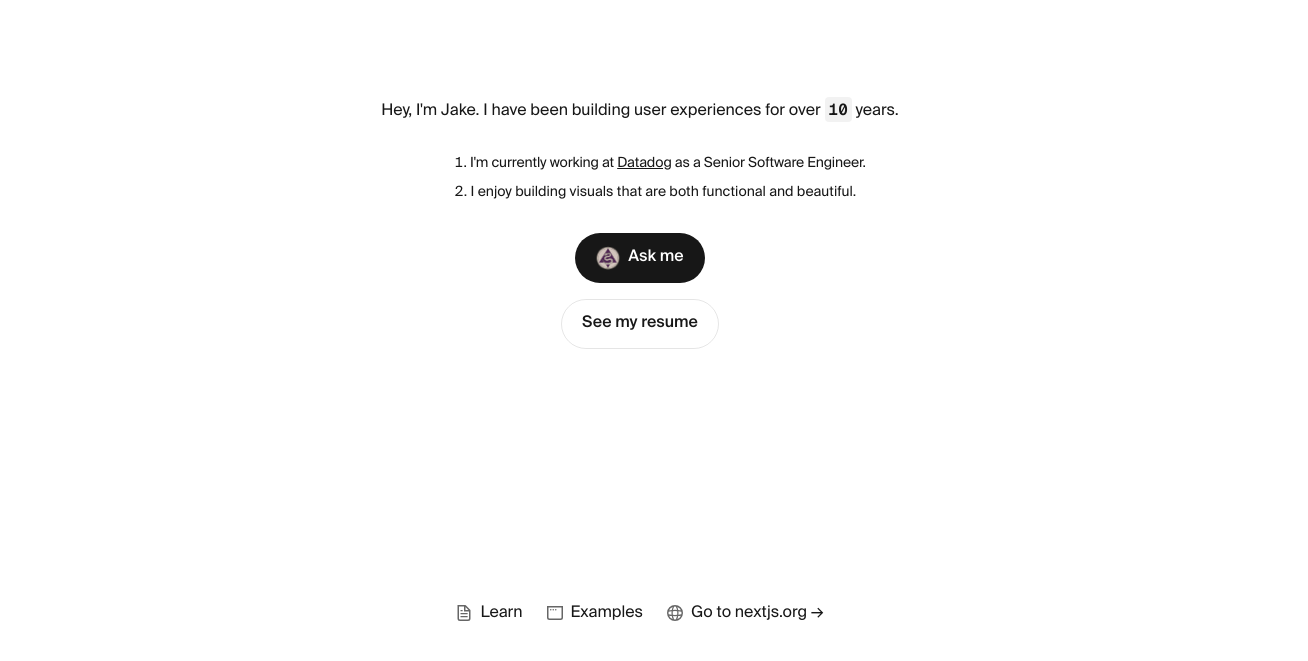
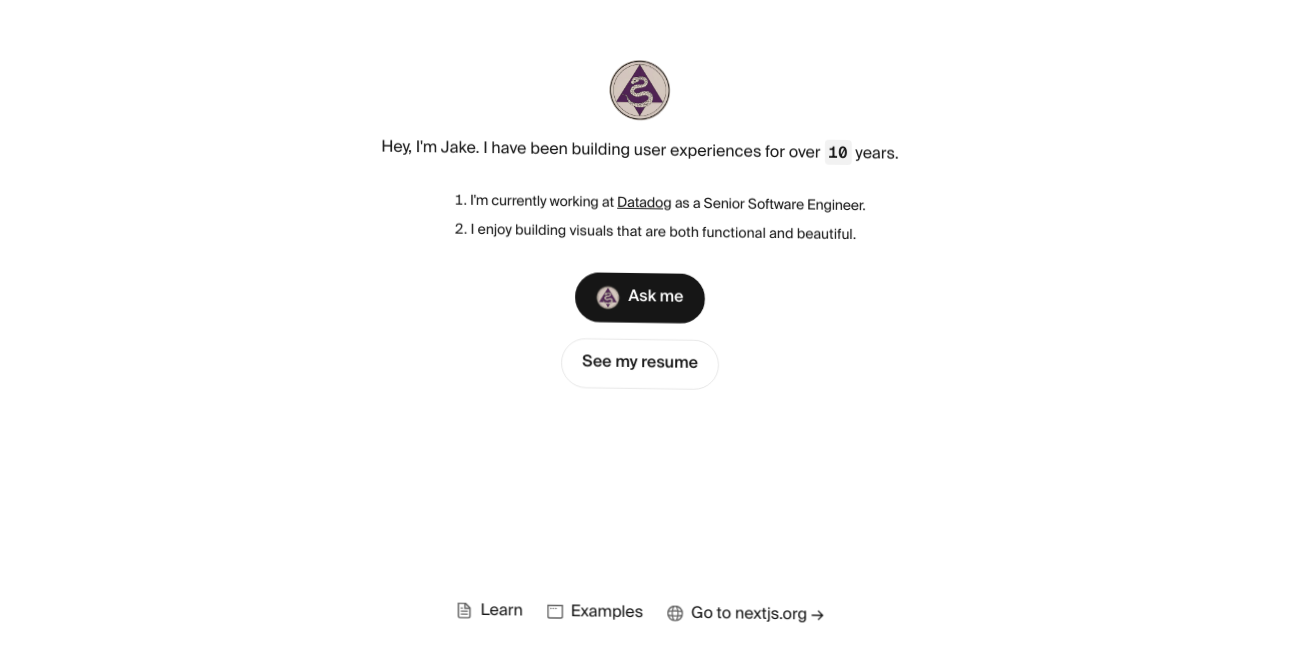
Before and after one commit to jnelken/portfolio-2025, a Next.js app: page / in a window 1280 px wide. Shown: the part 205-866 px from the top of the page, 1308 px wide, since content can reach past the window. Built offline with nearby package versions, Linux system fonts and the light colour scheme.

Commit message:
Add WarpContainer

```diff
--- a/components/pages/Home.tsx
+++ b/components/pages/Home.tsx
@@ -8,10 +8,14 @@ import Code from '../ui/Code';
 import Logo from '../ui/Logo';
 import Footer from '../ui/Footer';
 import NoiseBackground from '../ui/NoiseBackground';
+import WarpContainer from '../ui/WarpContainer';
 
 export default function Home() {
   return (
-    <div
+    <>
+      <NoiseBackground />
+
+      <WarpContainer
         style={{
           position: 'relative',
           display: 'grid',
@@ -24,7 +28,6 @@ export default function Home() {
           gap: '64px',
           fontFamily: 'var(--font-suisse-intl)',
         }}>
-      <NoiseBackground />
         <main
           style={{
             display: 'flex',
@@ -33,7 +36,7 @@ export default function Home() {
             gridRowStart: 2,
             alignItems: 'center',
           }}>
-        {/* <Logo /> */}
+          <Logo />
           <Text style={{ textAlign: 'center' }}>
             Hey, I'm Jake. I have been building user experiences for over{' '}
             <Code>10</Code> years.
@@ -82,6 +85,7 @@ export default function Home() {
           </Flex>
         </main>
         <Footer />
-    </div>
+      </WarpContainer>
+    </>
   );
 }
--- a/components/ui/NoiseBackground.tsx
+++ b/components/ui/NoiseBackground.tsx
@@ -1,26 +1,54 @@
-import { CSSProperties } from 'react';
+import { CSSProperties, useMemo } from 'react';
 
 interface NoiseBackgroundProps {
   style?: CSSProperties;
   className?: string;
 }
 
-const RES = 20;
-const RES_SIZE = `${RES}px ${RES}px`;
+// Simple seeded random number generator
+function seededRandom(seed: number) {
+  const x = Math.sin(seed) * 10000;
+  return x - Math.floor(x);
+}
+
+// Generate values from seed
+function generateFromSeed(seed: number) {
+  const base = seededRandom(seed);
+  const seed2 = seededRandom(seed * 2);
+  const seed3 = seededRandom(seed * 3);
+  const seed4 = seededRandom(seed * 4);
+  const seed5 = seededRandom(seed * 5);
+
+  return {
+    resolution: Math.floor(15 + base * 15), // 15-30px
+    opacity: 0.3 + seed2 * 0.4, // 0.3-0.7
+    shiftDuration: 8 + seed3 * 8, // 8-16s
+    warpDuration: 12 + seed4 * 12, // 12-24s
+    scaleMax: 1 + seed5 * 0.05, // 1-1.05
+    skewMax: seed2 * 2, // 0-2deg
+    blurMax: 0.3 + seed3 * 1, // 0.3-1.3px
+    hueRange: seed4 * 20, // 0-20deg
+  };
+}
+
 export default function NoiseBackground({
   style,
   className,
 }: NoiseBackgroundProps) {
+  const seed = useMemo(() => Math.random() * 1000, []); // Generate once per component mount
+  const params = useMemo(() => generateFromSeed(seed), [seed]);
+
+  const RES_SIZE = `${params.resolution}px ${params.resolution}px`;
   const noiseStyle: CSSProperties = {
     position: 'absolute',
     top: 0,
     left: 0,
     width: '100%',
     height: '100%',
-    background:
-      'radial-gradient(circle, rgba(255,255,255,0.1) 1px, transparent 1px)',
+    background: `radial-gradient(circle, rgba(255,255,255,${params.opacity}) 1px, transparent 1px)`,
     backgroundSize: RES_SIZE,
-    animation: 'shift 10s linear infinite',
+    animation: `shift ${params.shiftDuration}s ease-in-out infinite, warp ${params.warpDuration}s ease-in-out infinite`,
+    filter: `blur(${params.blurMax * 0.5}px) contrast(1.2)`,
     pointerEvents: 'none',
     zIndex: -1,
     ...style,
@@ -37,6 +65,33 @@ export default function NoiseBackground({
             background-position: ${RES_SIZE};
           }
         }
+
+        @keyframes warp {
+          0%,
+          100% {
+            transform: scale(1) skew(0deg, 0deg);
+            filter: blur(${params.blurMax * 0.5}px) contrast(1.2)
+              hue-rotate(0deg);
+          }
+          25% {
+            transform: scale(${params.scaleMax})
+              skew(${params.skewMax * 0.5}deg, ${params.skewMax * 0.2}deg);
+            filter: blur(${params.blurMax * 0.8}px) contrast(1.3)
+              hue-rotate(${params.hueRange * 0.25}deg);
+          }
+          50% {
+            transform: scale(${2 - params.scaleMax})
+              skew(${-params.skewMax * 0.3}deg, ${params.skewMax * 0.4}deg);
+            filter: blur(${params.blurMax * 0.3}px) contrast(1.1)
+              hue-rotate(${-params.hueRange * 0.15}deg);
+          }
+          75% {
+            transform: scale(${1 + (params.scaleMax - 1) * 0.5})
+              skew(${params.skewMax * 0.2}deg, ${-params.skewMax * 0.3}deg);
+            filter: blur(${params.blurMax * 0.6}px) contrast(1.25)
+              hue-rotate(${params.hueRange * 0.1}deg);
+          }
+        }
       `}</style>
       <div style={noiseStyle} className={className} />
     </>
--- /dev/null
+++ b/components/ui/WarpContainer.tsx
@@ -0,0 +1,91 @@
+import { CSSProperties, ReactNode, useMemo, useEffect } from 'react';
+
+interface WarpContainerProps {
+  children: ReactNode;
+  style?: CSSProperties;
+  className?: string;
+  intensity?: number; // 0-1 multiplier for effect intensity
+}
+
+// Simple seeded random number generator
+function seededRandom(seed: number) {
+  const x = Math.sin(seed) * 10000;
+  return x - Math.floor(x);
+}
+
+// Generate warp parameters from seed
+function generateWarpParams(seed: number, intensity: number = 1) {
+  const seed2 = seededRandom(seed * 2);
+  const seed3 = seededRandom(seed * 3);
+  const seed4 = seededRandom(seed * 4);
+  const seed5 = seededRandom(seed * 5);
+
+  return {
+    warpDuration: (12 + seed2 * 12) / Math.max(intensity, 0.1), // 12-24s (faster with higher intensity)
+    scaleMax: 1 + (seed3 * 0.1 * intensity), // 1-1.1
+    skewMax: seed4 * 5 * intensity, // 0-5deg
+    blurMax: (0.5 + seed5 * 2) * intensity, // 0.5-2.5px
+    hueRange: seed2 * 30 * intensity, // 0-30deg
+  };
+}
+
+export default function WarpContainer({
+  children,
+  style,
+  className,
+  intensity = 1,
+}: WarpContainerProps) {
+  const seed = useMemo(() => Math.floor(Math.random() * 10000), []); // Generate once per component mount
+  const params = useMemo(
+    () => generateWarpParams(seed, intensity),
+    [seed, intensity],
+  );
+
+  const animationName = `warp-${seed}`;
+
+  useEffect(() => {
+    // Create keyframes and inject into document
+    const keyframes = `
+      @keyframes ${animationName} {
+        0%, 100% {
+          transform: scale(1) skew(0deg, 0deg);
+          filter: blur(0px) contrast(1) hue-rotate(0deg);
+        }
+        25% {
+          transform: scale(${params.scaleMax}) skew(${params.skewMax * 0.5}deg, ${params.skewMax * 0.2}deg);
+          filter: blur(${params.blurMax * 0.5}px) contrast(1.1) hue-rotate(${params.hueRange * 0.25}deg);
+        }
+        50% {
+          transform: scale(${2 - params.scaleMax}) skew(${-params.skewMax * 0.3}deg, ${params.skewMax * 0.4}deg);
+          filter: blur(${params.blurMax * 0.2}px) contrast(0.95) hue-rotate(${-params.hueRange * 0.15}deg);
+        }
+        75% {
+          transform: scale(${1 + (params.scaleMax - 1) * 0.5}) skew(${params.skewMax * 0.2}deg, ${-params.skewMax * 0.3}deg);
+          filter: blur(${params.blurMax * 0.3}px) contrast(1.05) hue-rotate(${params.hueRange * 0.1}deg);
+        }
+      }
+    `;
+
+    const styleElement = document.createElement('style');
+    styleElement.textContent = keyframes;
+    document.head.appendChild(styleElement);
+
+    return () => {
+      // Cleanup
+      if (document.head.contains(styleElement)) {
+        document.head.removeChild(styleElement);
+      }
+    };
+  }, [animationName, params]);
+
+  const warpStyle: CSSProperties = {
+    animation: `${animationName} ${params.warpDuration}s ease-in-out infinite`,
+    ...style,
+  };
+
+  return (
+    <div style={warpStyle} className={className}>
+      {children}
+    </div>
+  );
+}
```
Lines whose indentation alone changed are shown as unchanged.
